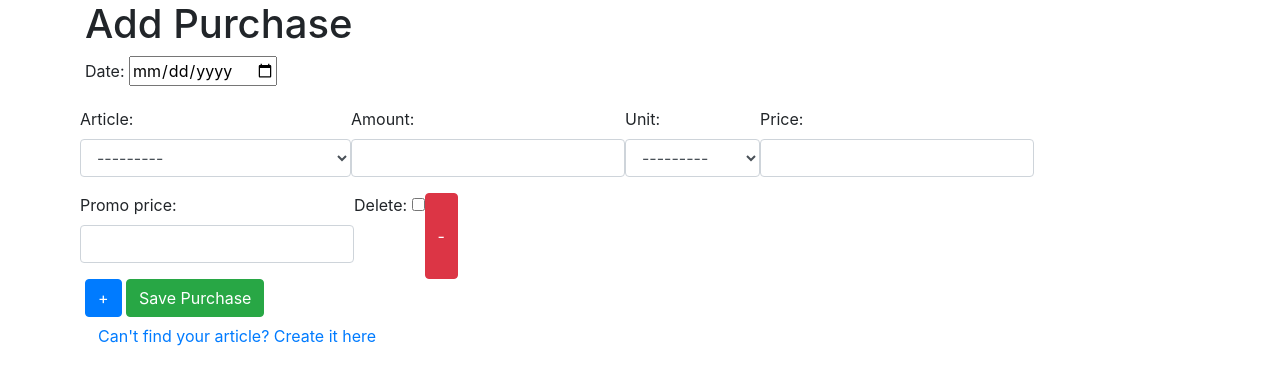
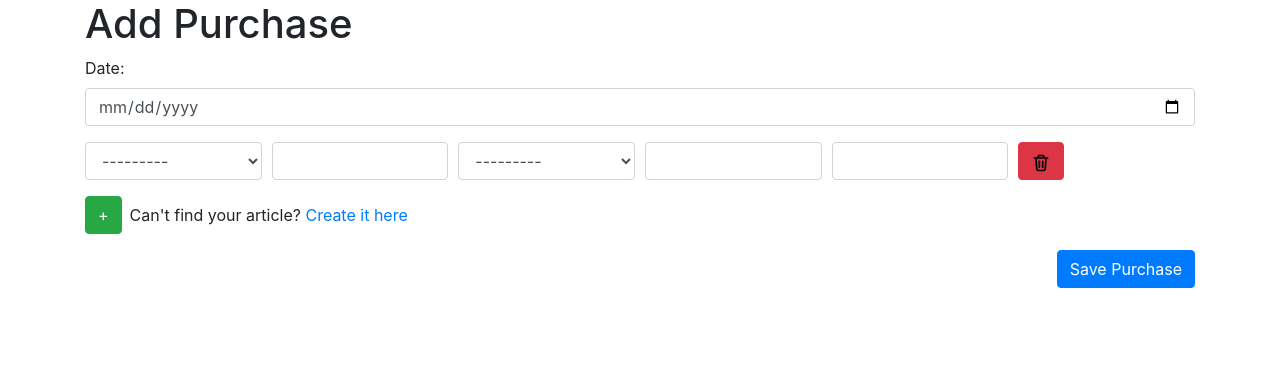
Before and after one commit to R4Sput1n/Budget-Tracker, a Django app: page /purchases/add/ in a window 1280 px wide. Shown: the part 56-441 px from the top of the page. Run offline with Django 5.2, Linux system fonts and the light colour scheme; tables that the repository leaves empty hold one stand-in row (values such as "Sample post"); some libraries are stand-ins or nearby versions.

Commit message:
change styling

```diff
--- a/purchases/forms.py
+++ b/purchases/forms.py
@@ -7,7 +7,7 @@
         model = Purchase
         fields = ['date']
         widgets = {
-            'date': forms.DateInput(attrs={'type': 'date'}),
+            'date': forms.DateInput(attrs={'type': 'date', 'class': 'form-control'}),
         }
 
 class PurchaseItemForm(forms.ModelForm):
--- a/purchases/templates/purchases/add_purchase.html
+++ b/purchases/templates/purchases/add_purchase.html
@@ -10,22 +10,67 @@
   {{ formset.management_form }}
   <div id="formsetContainer">
     {% for form in formset %}
-            <div class="form-row">
-                {{ form.as_p }}
-                <button type="button" class="btn btn-danger remove-form-btn">-</button>
+    <div class="form-row mb-3">
+      <div class="col">{{ form.article }}</div>
+      <div class="col">{{ form.amount }}</div>
+      <div class="col">{{ form.unit }}</div>
+      <div class="col">{{ form.price }}</div>
+      <div class="col">{{ form.promo_price }}</div>
+      <div class="col d-flex align-items-center">
+        <button type="button" class="btn btn-danger remove-form-btn">
+          <svg viewBox="0 0 24 24" fill="none" xmlns="http://www.w3.org/2000/svg" width="20" height="20">
+            <path
+                d="M18 6L17.1991 18.0129C17.129 19.065 17.0939 19.5911 16.8667 19.99C16.6666 20.3412 16.3648 20.6235 16.0011 20.7998C15.588 21 15.0607 21 14.0062 21H9.99377C8.93927 21 8.41202 21 7.99889 20.7998C7.63517 20.6235 7.33339 20.3412 7.13332 19.99C6.90607 19.5911 6.871 19.065 6.80086 18.0129L6 6M4 6H20M16 6L15.7294 5.18807C15.4671 4.40125 15.3359 4.00784 15.0927 3.71698C14.8779 3.46013 14.6021 3.26132 14.2905 3.13878C13.9376 3 13.523 3 12.6936 3H11.3064C10.477 3 10.0624 3 9.70951 3.13878C9.39792 3.26132 9.12208 3.46013 8.90729 3.71698C8.66405 4.00784 8.53292 4.40125 8.27064 5.18807L8 6M14 10V17M10 10V17"
+                stroke="#000000" stroke-width="2" stroke-linecap="round" stroke-linejoin="round"/>
+          </svg>
+        </button>
+      </div>
     </div>
     {% endfor %}
   </div>
-    <button type="button" class="btn btn-primary" id="addFormBtn">+</button>
-    <button type="submit" class="btn btn-success">Save Purchase</button>
+  <div class="d-flex align-items-center mb-3">
+    <button type="button" class="btn btn-success mr-2" id="addFormBtn">+</button>
+    <span>Can't find your article? <a href="#" data-toggle="modal"
+                                      data-target="#newArticleModal">Create it here</a></span>
+  </div>
+  <div class="d-flex justify-content-end">
+    <button type="submit" class="btn btn-primary">Save Purchase</button>
+  </div>
 </form>
 
-<button type="button" class="btn btn-link" data-toggle="modal" data-target="#newArticleModal">
-    Can't find your article? Create it here
+<!-- Hidden empty form template -->
+<div id="empty-form" class="d-none">
+  <div class="form-row">
+    <div class="col">
+      {{ formset.empty_form.article }}
+    </div>
+    <div class="col">
+      {{ formset.empty_form.amount }}
+    </div>
+    <div class="col">
+      {{ formset.empty_form.unit }}
+    </div>
+    <div class="col">
+      {{ formset.empty_form.price }}
+    </div>
+    <div class="col">
+      {{ formset.empty_form.promo_price }}
+    </div>
+    <div class="col d-flex align-items-center">
+      <button type="button" class="btn btn-danger remove-form-btn">
+        <svg viewBox="0 0 24 24" fill="none" xmlns="http://www.w3.org/2000/svg" width="20" height="20">
+          <path
+              d="M18 6L17.1991 18.0129C17.129 19.065 17.0939 19.5911 16.8667 19.99C16.6666 20.3412 16.3648 20.6235 16.0011 20.7998C15.588 21 15.0607 21 14.0062 21H9.99377C8.93927 21 8.41202 21 7.99889 20.7998C7.63517 20.6235 7.33339 20.3412 7.13332 19.99C6.90607 19.5911 6.871 19.065 6.80086 18.0129L6 6M4 6H20M16 6L15.7294 5.18807C15.4671 4.40125 15.3359 4.00784 15.0927 3.71698C14.8779 3.46013 14.6021 3.26132 14.2905 3.13878C13.9376 3 13.523 3 12.6936 3H11.3064C10.477 3 10.0624 3 9.70951 3.13878C9.39792 3.26132 9.12208 3.46013 8.90729 3.71698C8.66405 4.00784 8.53292 4.40125 8.27064 5.18807L8 6M14 10V17M10 10V17"
+              stroke="#000000" stroke-width="2" stroke-linecap="round" stroke-linejoin="round"/>
+        </svg>
       </button>
+    </div>
+  </div>
+</div>
 
 <!-- Modal -->
-<div class="modal fade" id="newArticleModal" tabindex="-1" role="dialog" aria-labelledby="newArticleModalLabel" aria-hidden="true">
+<div class="modal fade" id="newArticleModal" tabindex="-1" role="dialog" aria-labelledby="newArticleModalLabel"
+     aria-hidden="true">
   <div class="modal-dialog" role="document">
     <div class="modal-content">
       <div class="modal-header">
@@ -55,33 +100,30 @@
 </datalist>
 
 <script>
-document.addEventListener('DOMContentLoaded', function() {
+    document.addEventListener('DOMContentLoaded', function () {
         const addFormBtn = document.getElementById('addFormBtn');
         const formsetContainer = document.getElementById('formsetContainer');
         const newArticleForm = document.getElementById('newArticleForm');
         const newArticleModal = document.getElementById('newArticleModal');
         const articleList = document.getElementById('article-list');
 
-    addFormBtn.addEventListener('click', function() {
+        addFormBtn.addEventListener('click', function () {
             const formIdx = document.querySelectorAll('#formsetContainer .form-row').length;
-        const formHtml = '{{ formset.empty_form|escapejs }}'.replace(/__prefix__/g, formIdx);
+            const emptyForm = document.getElementById('empty-form').innerHTML.replace(/__prefix__/g, formIdx);
             const div = document.createElement('div');
-        div.classList.add('form-row');
-        div.innerHTML = formHtml + '<button type="button" class="btn btn-danger remove-form-btn">-</button>';
+            div.classList.add('form-row', 'mb-3');
+
+            div.innerHTML = emptyForm;
             formsetContainer.appendChild(div);
 
             // Update TOTAL_FORMS count
             const totalForms = document.getElementById('id_items-TOTAL_FORMS');
             totalForms.value = formIdx + 1;
-
-        // Add the newly created article to all select fields
-        const newOption = new Option(articleList.options[articleList.options.length - 1].text, articleList.options[articleList.options.length - 1].value);
-        div.querySelector('select[name$="article"]').add(newOption, undefined);
         });
 
-    formsetContainer.addEventListener('click', function(e) {
-        if (e.target.classList.contains('remove-form-btn')) {
-            e.target.parentElement.remove();
+        formsetContainer.addEventListener('click', function (e) {
+            if (e.target.closest('.remove-form-btn')) {
+                e.target.closest('.form-row').remove();
 
                 // Update TOTAL_FORMS count
                 const totalForms = document.getElementById('id_items-TOTAL_FORMS');
@@ -90,7 +132,7 @@
             }
         });
 
-    newArticleForm.addEventListener('submit', function(e) {
+        newArticleForm.addEventListener('submit', function (e) {
             e.preventDefault();
             const formData = new FormData(this);
             fetch("{% url 'purchases:create_article' %}", {
```
Lines whose indentation alone changed are shown as unchanged.
